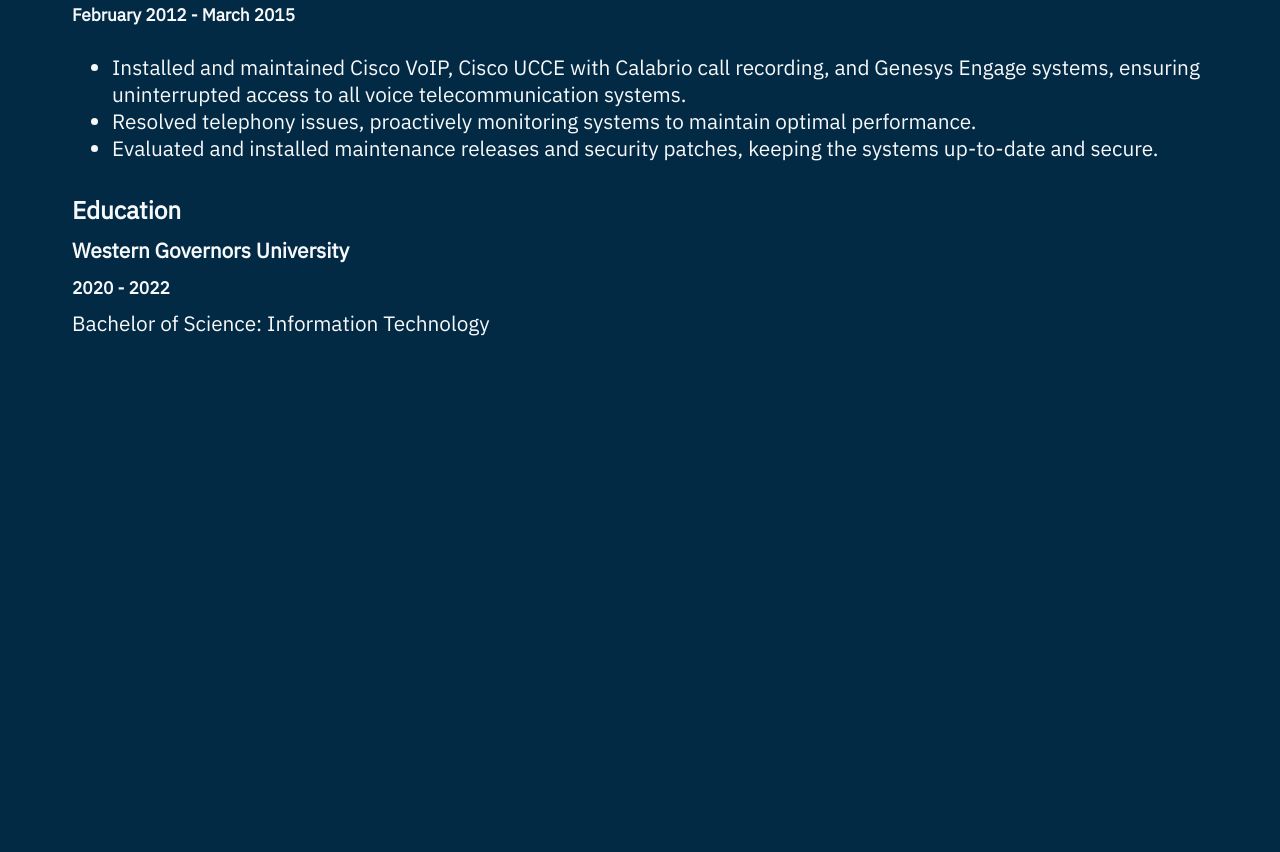
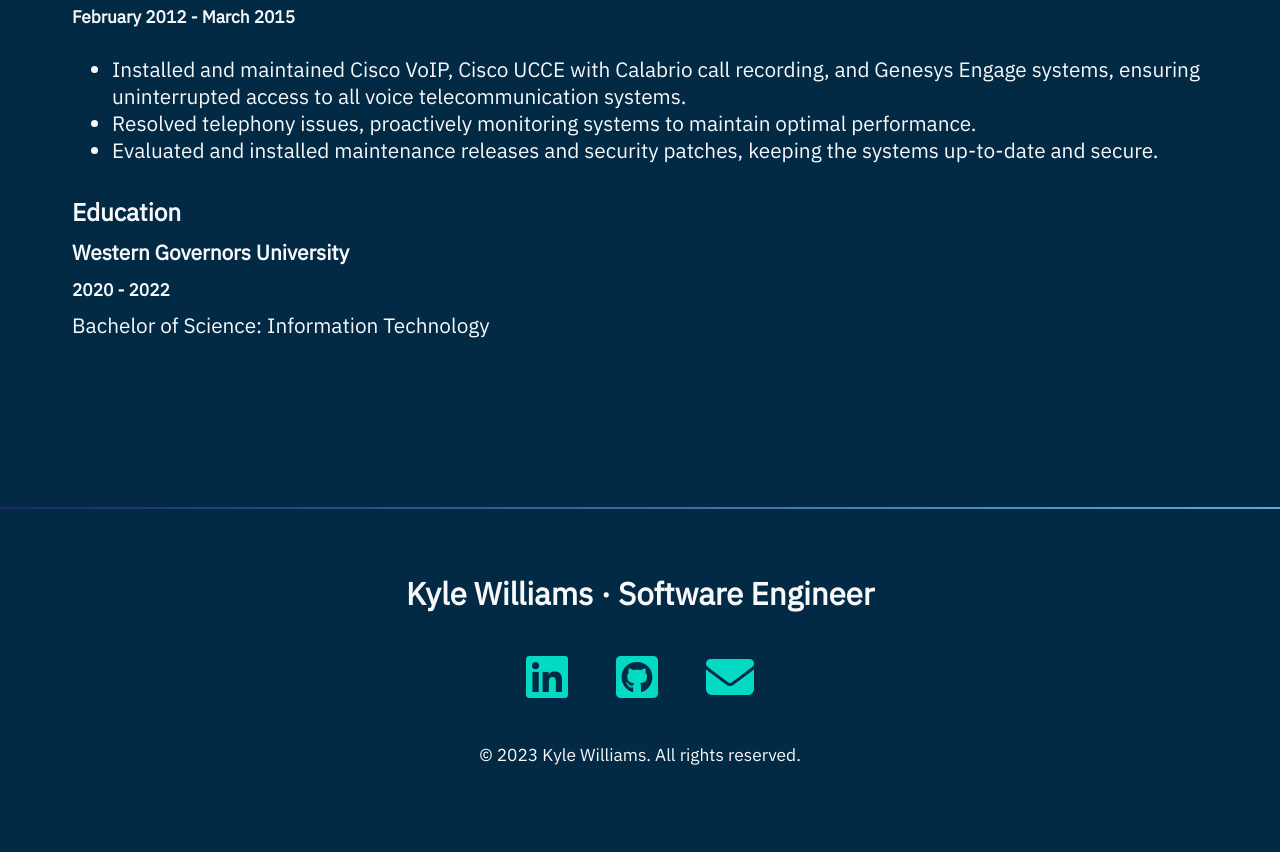
Before and after one commit to elykkyle/kylewilliams.dev, a plain HTML site: page src/resume.html in a window 1280 px wide. Shown: the part 1919-2771 px from the top of the page. Before the commit the page ends 2424 px from the top, so only its background shows below. Drawn offline with Linux system fonts and the light colour scheme; no server answers.

Commit message:
add footer to resume page

```diff
--- a/src/resume.html
+++ b/src/resume.html
@@ -61,6 +61,7 @@
       <li><a href="resume.html" class="button">Resumé</a></li>
     </ul>
   </nav>
+  <div class="gradient"></div>
   <section id="resume">
     <h2>Resumé</h2>
     <div class="summary">
@@ -168,5 +169,30 @@
       <p>Bachelor of Science: Information Technology</p>
     </div>
   </section>
+  <div class="gradient"></div>
+  <footer>
+    <h2>Kyle Williams &middot; Software Engineer</h2>
+    <ul>
+      <li>
+        <a href="https://www.linkedin.com/in/kyle-williams4/" target="_blank"
+          ><span class="fa-brands fa-linkedin"></span
+          ><span class="sr-only">LinkedIn</span></a
+        >
+      </li>
+      <li>
+        <a href="https://github.com/elykkyle" target="_blank"
+          ><span class="fa-brands fa-square-github"></span
+          ><span class="sr-only">Github</span></a
+        >
+      </li>
+      <li>
+        <a href="mailto:kyle@kylewilliams.dev"
+          ><span class="fa-solid fa-envelope"></span
+          ><span class="sr-only">Email</span></a
+        >
+      </li>
+    </ul>
+    <p><small> &copy; 2023 Kyle Williams. All rights reserved.</small></p>
+  </footer>
 </body>
 </html>
```
